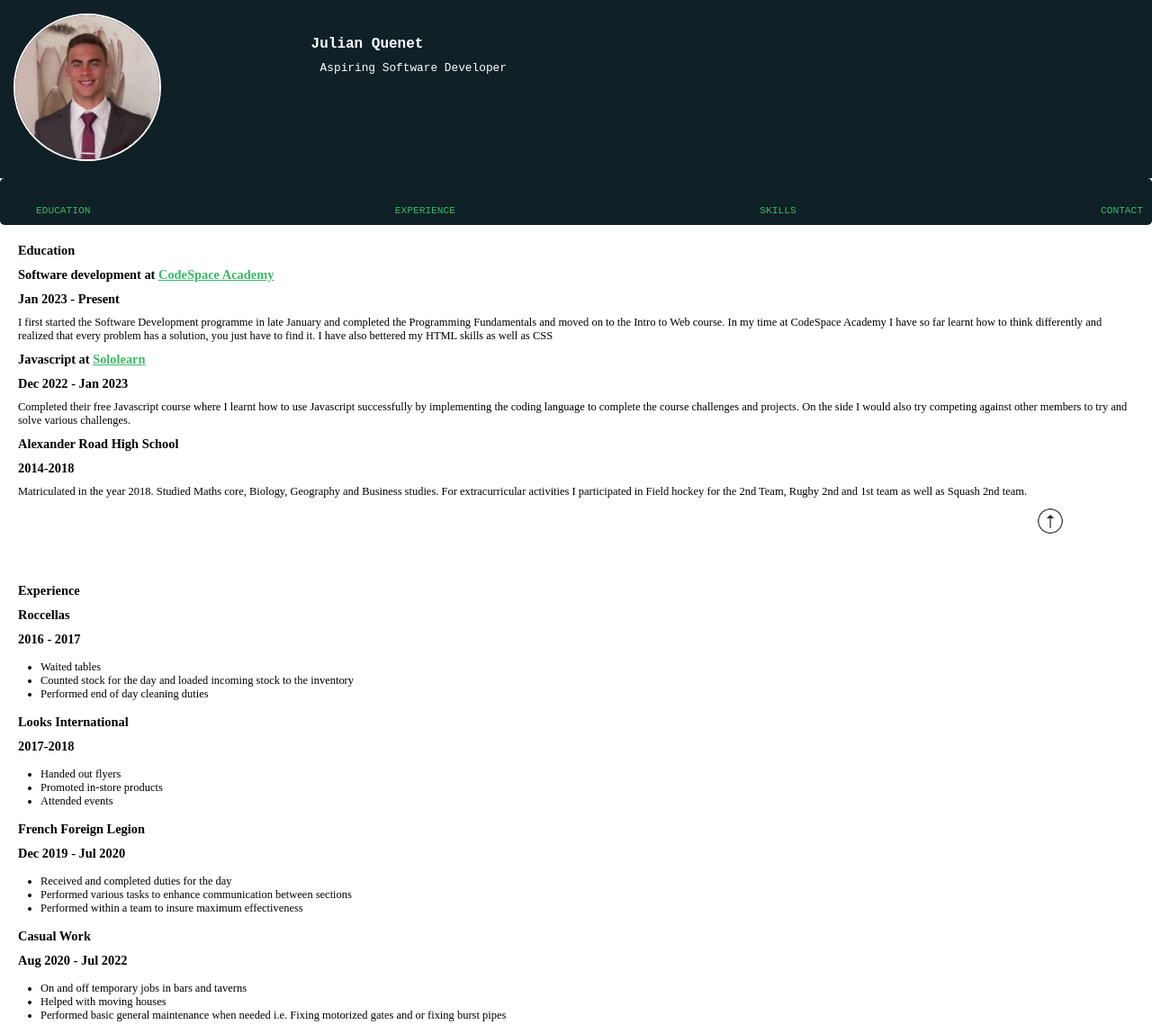
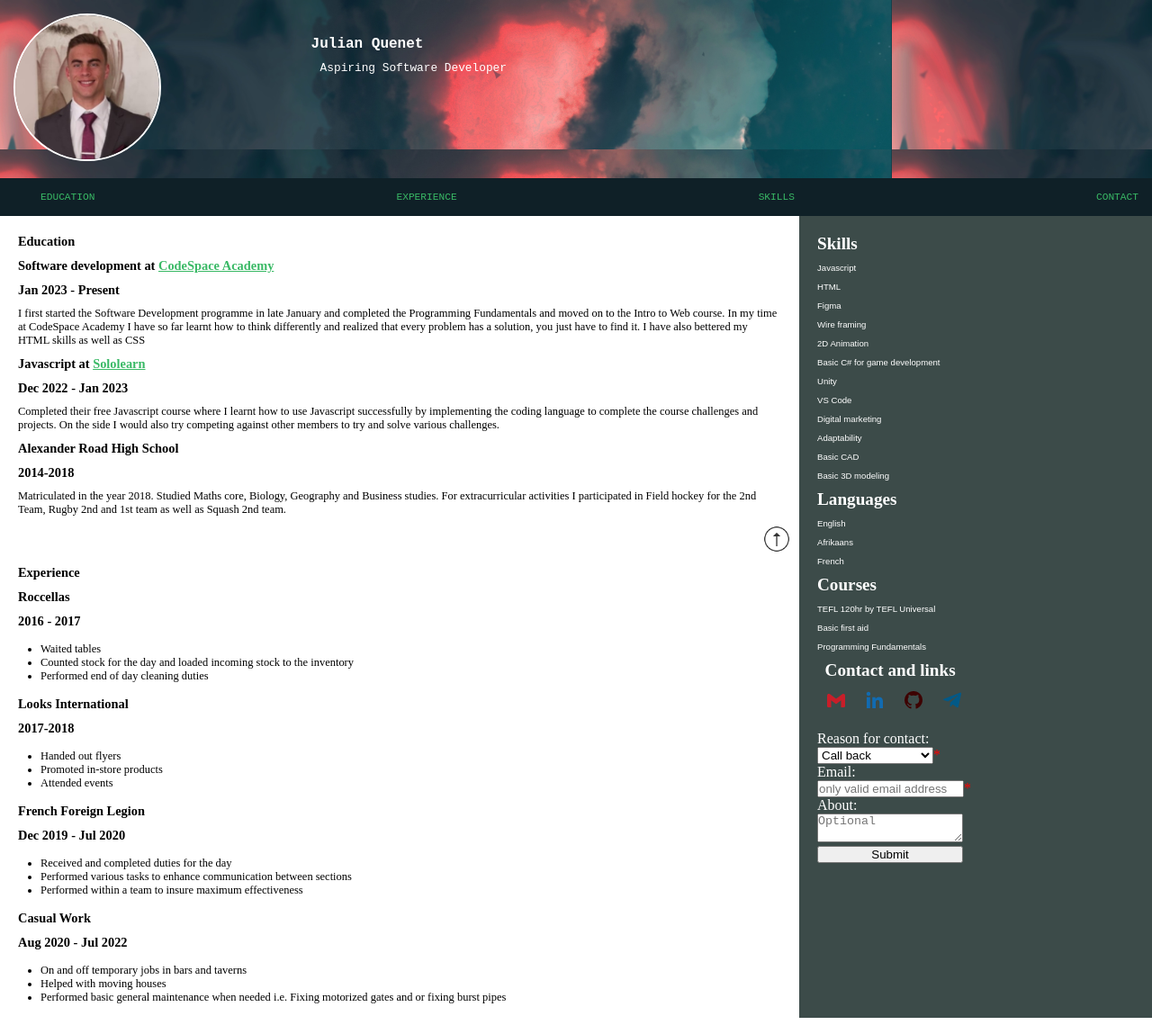
Before and after one commit to JulianQuenet/JULQUE086_FTO2301_GroupC_JulianQuenet_ITW8, a plain HTML site: page index.html in a window 1280 px wide. Shown: the top 1139 px of the page at 90% size. Drawn offline with Linux system fonts and the light colour scheme.

Commit message:
did the last bit of editing for the tablet design

```diff
--- a/CSS/style.css
+++ b/CSS/style.css
@@ -4,12 +4,6 @@
   scroll-behavior: smooth;
 }
 
-form{
-    color: white;
-    padding:10px;
-    border: solid 2px lightgrey;
-    border-radius: 10%;
-}
 
 span{
     color: red;
@@ -51,13 +45,15 @@ a{
      }
 
      .top{
-        position: absolute;
-        left: 90%;
+        position: sticky;
+        text-align: right;
+        top: 550px;
+        opacity: 80%;
+     }
+
+     .top img{
         width: 30px;
         height: 30px;
-        position: sticky;
-        top: 500px;
-        opacity: 80%;
      }
 
 
@@ -84,7 +80,7 @@ a{
     }
 
     .menu h2{
-        font-size: 0px;
+        display: none;
     }
 
     .menu ul li{
@@ -111,27 +107,15 @@ a{
     }
 
     #skills{
-        margin-left: 40%;
+        margin-top: 50px;
     }
 
-    .list{
-        display: flex;
-        gap: 30px;
-    }
-
-    .listb{
-        display: flex;
-        gap:120px
-
-    }
-
-
     #contactDetails{
-        margin-left: 30%;
+        margin-left: 35%;
     }
 
     .Icons{
-        margin-left: 23%;
+        margin-left: 28%;
     }
 
     .Icons a{
@@ -165,11 +149,134 @@ a{
         margin-top:50px;
     }
 
+    .frm{
+        display: none;
+    }
+
+    form{
+        color: white;
+        padding:10px;
+        border: solid 1px lightgrey;
+        border-radius: 10%;
+    }
+
 }
 
-@media only screen and (min-width: 500px) {
+@media only screen and (min-width: 550px) {
       header{
-         background: #0f2027;
+         background: #0f2027 url(../Images/banner.png);
       }
 
+
+      .list, .listb{
+        display: flex;
+        flex-direction: column;
+      }
+
+      section#left{
+        text-align: left;
+      }
+
+      .mainContent{
+        display:flex;
+      }
+
+      .leftArea{
+        background: #3C4B49;
+        width: 30%;
+        padding: 10px;
+        color:white;
+      }
+
+      .leftArea h2{
+        font-size: 1.2rem;
+      }
+
+      .leftArea p{
+        font-size: 0.6rem;
+        font-family: sans-serif;
+      }
+
+      .rightArea{
+        width:70%;
+        padding:10px;
+      }
+
+
+      #contactDetails{
+        margin-left:5%;
+      }
+
+      .Icons{
+        margin-left:5%;
+    }
+
+    .Icons a{
+        margin-right:15px;
+    }
+
+    .experience{
+        margin-top:10px;
+    }
+
+    article{
+        padding: 0;
+    }
+
+    footer{
+        border-radius: 0;
+    }
+
+    #skills{
+        margin-top:10px;
+    }
+
+    .menu{
+        padding: 10px;
+        border-radius: 0;
+    }
+
+    footer{
+        display: none;
+    }
+
+    .frm{
+       display: unset;
+    }
+
+    form{
+        color: white;
+        padding: 10px;
+        border: 0;
+    }
+
+    label{
+        color: white;
+        display: block;
+        width: 150px;
+        text-align: left;
+        margin-left: 10px;
+    }
+
+
+    input{
+        width: 159px;
+        margin-left: 10px;
+    }
+
+    select{
+        margin-left: 10px;
+    }
+
+    textarea{
+        width: 160px;
+        margin-left: 10px;
+    }
+
+    input#sb{
+        width: 162px;
+    }
+
+
+
 }
--- a/index.html
+++ b/index.html
@@ -91,10 +91,11 @@
                   </p>
                 </div>
 
-                <a href="#"
-                  ><img class="top" src="images/arrow.png" alt="arrow"
+                <div class="top">
+                  <a href="#" id="arrow"
+                    ><img src="images/arrow.png" alt="arrow"
                   /></a>
-
+                </div>
                 <div class="experience">
                   <h2 id="experience">Experience</h2>
                   <h3>Roccellas</h3>
@@ -141,38 +142,26 @@
               <div class="leftArea">
                 <div class="skills">
                   <h2 id="skills">Skills</h2>
-                  <div class="list">
-                    <div>
                   <p>Javascript</p>
                   <p>HTML</p>
                   <p>Figma</p>
                   <p>Wire framing</p>
                   <p>2D Animation</p>
                   <p>Basic C# for game development</p>
-                    </div>
-                    <div>
                   <p>Unity</p>
                   <p>VS Code</p>
                   <p>Digital marketing</p>
                   <p>Adaptability</p>
                   <p>Basic CAD</p>
                   <p>Basic 3D modeling</p>
-                    </div>
-                  </div>
-                  <div class="listb">
-                    <div>
                   <h2 id="languages">Languages</h2>
                   <p>English</p>
                   <p>Afrikaans</p>
                   <p>French</p>
-                    </div>
-                    <div>
                   <h2 id="courses">Courses</h2>
                   <p>TEFL 120hr by TEFL Universal</p>
                   <p>Basic first aid</p>
                   <p>Programming Fundamentals</p>
-                    </div>
-                  </div>
                   <h2 id="contactDetails">Contact and links</h2>
                   <div class="Icons">
                     <a href="mailto:julianquenet8@gmail.com"
@@ -201,6 +190,40 @@
                         alt="telegram-logo"
                     /></a>
                   </div>
+                  <form class="frm"
+                    action="https://formsubmit.co/julianquenet8@gmail.com"
+                    method="POST"
+                  >
+                    <label for="contact">Reason for contact:</label>
+                    <select id="contact" name="Contact" required>
+                      <option value="callBack">Call back</option>
+                      <option value="shortListed">Short listed</option>
+                      <option value="waitingList">On waiting list</option>
+                      <option value="meeting">Schedule meeting</option></select
+                    ><span>*</span>
+                    <div>
+                      <label for="email">Email:</label>
+                      <input
+                        type="email"
+                        id="email"
+                        required
+                        placeholder="only valid email address"
+                      /><span>*</span>
+                    </div>
+
+                    <div>
+                      <label for="msg">About:</label>
+                      <textarea
+                        name="user_message"
+                        id="msg"
+                        placeholder="Optional"
+                      ></textarea>
+                    </div>
+
+                    <div>
+                      <input id="sb" type="submit" />
+                    </div>
+                  </form>
                 </div>
               </div>
             </div>
```
Lines whose indentation alone changed are shown as unchanged.
